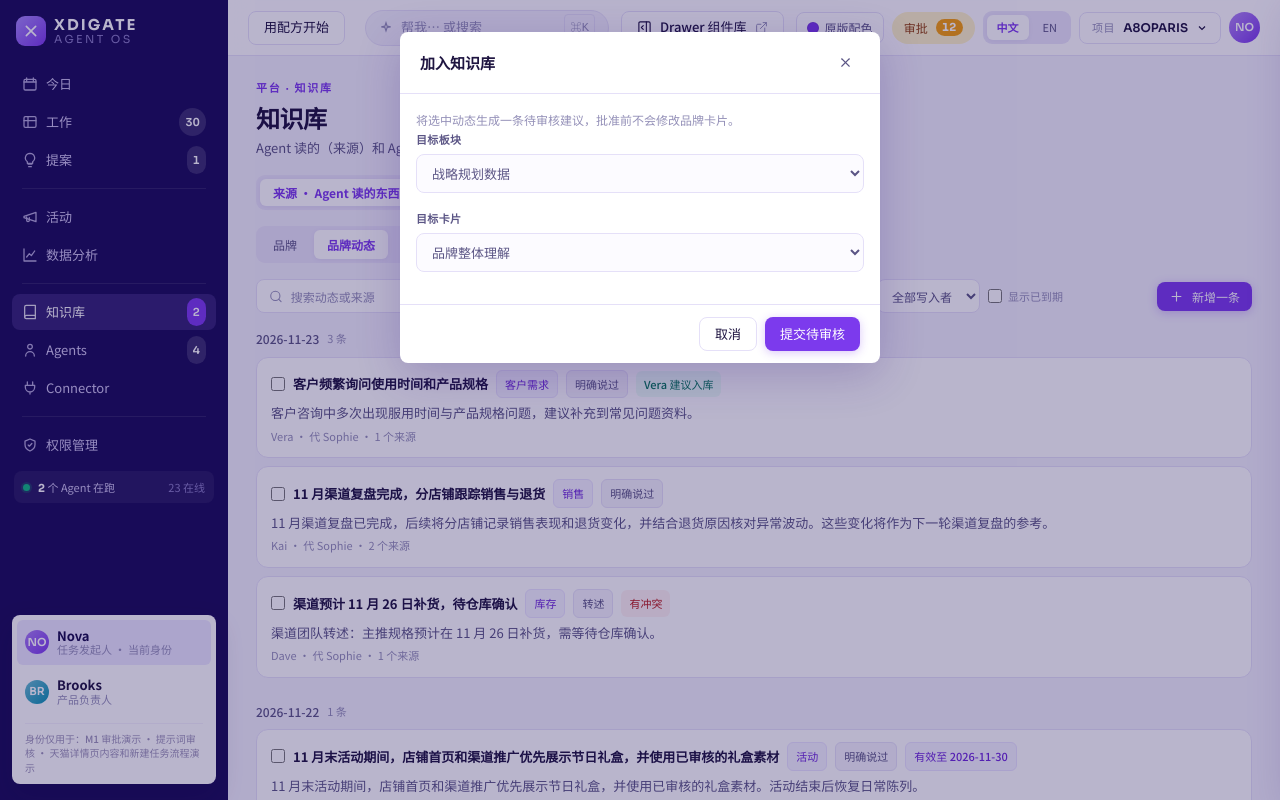
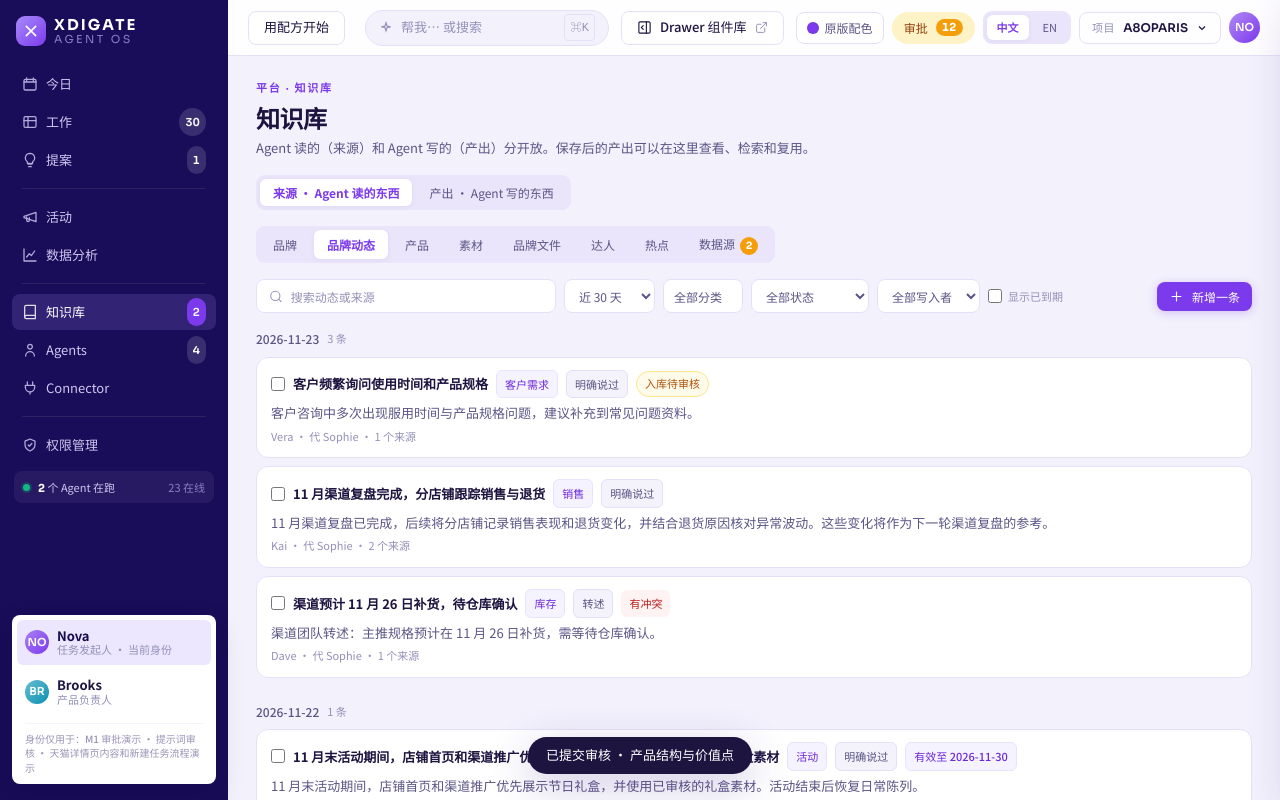
Before and after one commit to Sam-digate/Home-xdigate, a plain HTML site: page xin2/index.html in a window 1280 px wide. Both pictures are taken after a click on the button "Vera 建议入库". Drawn offline with nearby package versions, Linux system fonts and the light colour scheme.

Commit message:
Automatically match brand updates for knowledge review

```diff
--- a/xin2/js/08-subthreads-newthread-init.js
+++ b/xin2/js/08-subthreads-newthread-init.js
@@ -294,7 +294,7 @@ function openContentData(i){
  </div>`;
  $('mod').classList.add('on');
 }
-function closeMod(){S.paLogin=null;if(document.querySelector('#mod .new-task-modal'))taReset();if(typeof closePermissionFocus==='function')closePermissionFocus();S.manualFallback=false;S.campSync=null;S.newCampaignId=null;$('mod').classList.remove('on','plan-mode','asset-mode','permission-modal-wrap');}
+function closeMod(){clearTimeout(S.buPromotion?.recommendRun?.timer);S.buPromotion=null;S.paLogin=null;if(document.querySelector('#mod .new-task-modal'))taReset();if(typeof closePermissionFocus==='function')closePermissionFocus();S.manualFallback=false;S.campSync=null;S.newCampaignId=null;$('mod').classList.remove('on','plan-mode','asset-mode','permission-modal-wrap');}
 function mkThread(){
  const v=$('ni').value.trim();if(!v){toast('先写一句你想做什么');return;}
  if(!taReady())return;
--- a/xin2/js/32-brand-updates.js
+++ b/xin2/js/32-brand-updates.js
@@ -1,11 +1,11 @@
 /* Brand updates prototype: session-only records, no API writes. */
 const BU_DATE='2026-11-23';
+const BU_RECOMMEND_DURATION=1600;
 const BU_CATEGORIES=[['sales','销售','Sales'],['product','产品','Product'],['price','价格','Price'],['stock','库存','Inventory'],['demand','客户需求','Customer needs'],['issue','问题','Issues'],['campaign','活动','Campaigns'],['competitor','竞品','Competitors'],['people','人员','People'],['other','其他','Other']];
 const BU_RECORDS=[];
 const buText=(zh,en)=>typeof LANG!=='undefined'&&LANG==='en'?en:zh;
 const buLang=value=>typeof value==='object'?buText(value.zh,value.en):value;
 const buActor=()=>U[currentUser()]?.n||currentUser();
-function buSectionLabel(name){return buText(name,({'战略规划数据':'Brand strategy','竞争对手分析':'Competitor analysis','品牌生态位分析':'Brand positioning'})[name]||name);}
 function buCardLabel(entry){const key=entry.id.match(/k\d+$/)?.[0];return buText(entry.n,({k1:'Brand overview',k2:'Core positioning',k3:'Restricted terms',k4:'Audience insights',k5:'Brand expression',k6:'Competitor analysis',k7:'Product value',k8:'Brand positioning'})[key]||entry.n);}
 function buSlackDemoSources(brandId, index, date, speaker, text, extra){
  const baseUrl='https://example.com/brand-updates/'+brandId+'/';
@@ -76,6 +76,11 @@ function buStatus(record){
  }
  return record.suggested?'suggested':'';
 }
+function buPromotionBlock(records){
+ if(records.some(record=>record?.correctedBy))return buText('已被更正的动态不能存入知识库','Corrected updates cannot be saved to the knowledge base');
+ if(records.some(record=>record&&['pending','stored'].includes(buStatus(record))))return buText('所选动态中已有待审核或已入库的条目','Some selected updates are already pending review or in the knowledge base');
+ return '';
+}
 function buVisible(){
  const f=buState(),cutoff=new Date(BU_DATE+'T12:00:00Z');cutoff.setUTCDate(cutoff.getUTCDate()-Number(f.days));
  return buRows().filter(r=>(f.expired||!r.expires||r.expires>=BU_DATE)&&(f.days==='all'||r.date>=cutoff.toISOString().slice(0,10))&&f.categories.includes(r.category)&&(f.status==='all'||(f.status==='conflict'?buConflictRecords(r).length>1:buStatus(r)===f.status))&&(f.writer==='all'||r.writer===f.writer)&&(!f.query||[buRecordTitle(r),buLang(r.text),r.author,r.sponsor,...r.sources.map(x=>x.url)].join(' ').toLowerCase().includes(f.query.toLowerCase()))).sort((a,b)=>b.date.localeCompare(a.date));
@@ -109,12 +114,13 @@ function buSelectAll(selected){
 function buSelectionHTML(rows, selected){
  if(!rows.length||!selected.length)return '';
  const allSelected=rows.every(record=>selected.includes(record.id));
- const canDelete=selected.every(id=>buCanDelete(buFind(id)));
- const hasCorrected=buHasCorrectedUpdates(selected);
+ const records=selected.map(buFind);
+ const canDelete=records.every(buCanDelete);
+ const blocked=buPromotionBlock(records);
  return `<div class="bu-selection">
   <label class="bu-select-all"><input type="checkbox" ${allSelected?'checked':''} onchange="buSelectAll(this.checked)">${buText('全选','Select all')}</label>
   <b>${buText('已选','Selected')} ${selected.length}</b>
-  <button type="button" class="btn sm" onclick="buPromotePrompt()" ${hasCorrected?`disabled title="${buText('已被更正的动态不能存入知识库','Corrected updates cannot be saved to the knowledge base')}"`:''}>${buText('加入知识库','Add to knowledge')}</button>
+  <button type="button" class="btn sm bu-promote-btn" onclick="buPromotePrompt()" ${blocked?`disabled title="${esc(blocked)}"`:''}>${buText('加入知识库','Add to knowledge')}</button>
   <button type="button" class="btn ghost sm bu-delete-btn" onclick="buDeletePrompt()" ${canDelete?'':`disabled title="${buText('所选动态中包含无权删除的条目','Some selected updates cannot be deleted')}"`}>${buText('删除所选','Delete selected')}</button>
   <button type="button" class="btn ghost sm" onclick="buSelectAll(false)">${buText('取消选择','Clear selection')}</button>
  </div>`;
@@ -124,7 +130,7 @@ function buStatusHTML(record){
  const status=buStatus(record),labels={suggested:buText('Vera 建议入库','Vera recommends adding'),pending:buText('入库待审核','Pending knowledge review'),stored:buText('已入库','Added to knowledge')};
  const showProposal=status&&!(record.correctedBy&&status==='suggested');
  const conflictStatus=buConflictRecords(record).length>1?`<span class="chip bu-conflict">${buText('有冲突','Conflict')}</span>`:record.history.some(event=>event.action==='resolved')?`<span class="chip bu-stored">${buText('以此为准','Confirmed')}</span>`:'';
- return `${conflictStatus}${showProposal?`<button class="chip ${status==='pending'?'mut':'bu-stored'}" onclick="${status==='suggested'?`buPromotePrompt(['${record.id}'])`:`buOpenSuggestion('${record.id}')`}">${labels[status]}</button>`:''}`;
+ return `${conflictStatus}${showProposal?`<button class="${status==='pending'?'kb-update-badge':'chip bu-stored'}" onclick="${status==='suggested'?`buPromotePrompt(['${record.id}'])`:`buOpenSuggestion('${record.id}')`}">${labels[status]}</button>`:''}`;
 }
 function buSourceHTML(source,index,action=''){
  const slack=source.slack;
@@ -344,25 +350,72 @@ function buCorrectionHTML(original){
 }
 function buPromotePrompt(ids=buState().selected){
  if(!buAccess())return;const records=ids.map(buFind).filter(Boolean);if(!records.length||records.length!==ids.length)return;
- if(buHasCorrectedUpdates(ids)){toast(buText('已被更正的动态不能存入知识库。','Corrected updates cannot be saved to the knowledge base.'));return;}
- S.buPromotion={brandId:knowledgeActiveBrand().id,ids:[...ids],owner:currentUser()};
- const entries=knowledgeBrandEntries(),categories=[...new Set(entries.map(e=>e.cat))];
- kpDialog(buText('加入知识库','Add to knowledge'),`<div data-i18n-skip><p class="bu-caption">${buText('将选中动态生成一条待审核建议，批准前不会修改品牌卡片。','Create one review proposal from the selected updates. Brand cards remain unchanged until approval.')}</p><div class="fld"><label for="bu-target-section">${buText('目标板块','Target section')}</label><select id="bu-target-section" onchange="buTargetOptions(this.value)">${categories.map(c=>`<option value="${esc(c)}">${esc(buSectionLabel(c))}</option>`).join('')}</select></div><div class="fld"><label for="bu-target-card">${buText('目标卡片','Target card')}</label><select id="bu-target-card">${entries.filter(e=>e.cat===categories[0]).map(e=>`<option value="${e.id}">${esc(buCardLabel(e))}</option>`).join('')}</select></div><p id="bu-promote-error" class="bu-error" role="alert"></p></div>`,`<button class="btn ghost" onclick="closeMod()">${buText('取消','Cancel')}</button><button class="btn" onclick="buPromote()">${buText('提交待审核','Submit for review')}</button>`);
+ const blocked=buPromotionBlock(records);
+ if(blocked){toast(blocked);return;}
+ clearTimeout(S.buPromotion?.recommendRun?.timer);
+ kbBrandUpdatesEnsure();
+ const draft={brandId:knowledgeActiveBrand().id,ids:[...ids],owner:currentUser(),recommendRun:{}};
+ S.buPromotion=draft;
+ const title=buText('正在匹配知识库卡片','Finding a knowledge base card');
+ const modal=$('mod');
+ modal.classList.remove('asset-mode','plan-mode');
+ modal.innerHTML=`<section class="mbox bu-progress-dialog" role="dialog" aria-modal="true" aria-labelledby="bu-progress-title" aria-describedby="bu-progress-note" data-i18n-skip>
+  <div class="bu-progress-heading"><h3 id="bu-progress-title">${title}</h3><button id="bu-progress-cancel" type="button" class="btn ghost sm" onclick="closeMod()">${buText('取消','Cancel')}</button></div>
+  <p id="bu-progress-note" class="bu-caption">${buText('匹配完成后，将自动提交审核。','Once a card is matched, the update will be submitted for review automatically.')}</p>
+  <div class="bu-recommend-progress" role="progressbar" aria-labelledby="bu-progress-title" style="--bu-recommend-duration:${BU_RECOMMEND_DURATION}ms"><span></span></div>
+ </section>`;
+ modal.classList.add('on');
+ $('bu-progress-cancel')?.focus({preventScroll:true});
+ draft.recommendRun.timer=setTimeout(()=>buFinishRecommendation(draft),BU_RECOMMEND_DURATION);
 }
-function buTargetOptions(category){$('bu-target-card').innerHTML=knowledgeBrandEntries().filter(e=>e.cat===category).map(e=>`<option value="${e.id}">${esc(buCardLabel(e))}</option>`).join('');}
-function buPromote(){
+function buTargetBusy(entry){return Boolean(entry.pendingUpdate||entry.sections?.some(section=>section.pendingUpdate));}
+function buRecommendedTargets(record){
+ const byCategory={
+  sales:['k1','k2'],product:['k7','k2'],price:['k8','k2'],stock:['k7','k1'],
+  demand:['k4','k7'],issue:['k4','k7'],campaign:['k5','k2'],competitor:['k6','k8'],
+  people:['k1','k2'],other:['k1']
+ };
+ return byCategory[record.category]||byCategory.other;
+}
+function buFindRecommendedTarget(records,cards){
+ const matches=records.map(buRecommendedTargets);
+ const common=matches[0].filter(key=>matches.every(keys=>keys.includes(key)));
+ const ranked=[...new Set([...common,'k1','k2','k8','k5'])];
+ return ranked.map(key=>cards.find(card=>card.id.endsWith(key))).find(card=>card&&!buTargetBusy(card));
+}
+function buFinishRecommendation(draft){
+ if(S.buPromotion!==draft||!draft.recommendRun||!$('mod').classList.contains('on')||!$('mod').querySelector('.bu-recommend-progress'))return;
+ draft.recommendRun=null;
+ if(draft.owner!==currentUser()||draft.brandId!==knowledgeActiveBrand().id||!buAccess()){
+  closeMod();return;
+ }
+ const records=draft.ids.map(buFind);
+ if(records.some(record=>!record||record.correctedBy)){
+  buPromotionError(buText('所选动态已变化，请重新选择。','The selected updates have changed. Select them again.'));return;
+ }
+ const entry=buFindRecommendedTarget(records,knowledgeBrandEntries());
+ if(entry){buPromote(entry.id);return;}
+ buPromotionError(buText('推荐的卡片均有建议待审核，请处理后重试。','Recommended cards have pending reviews. Try again after they are reviewed.'));
+}
+function buPromotionError(message){closeMod();toast(message);}
+function buPromote(recommendedId){
  const draft=S.buPromotion;if(!draft||!buAccess()||draft.owner!==currentUser()||draft.brandId!==knowledgeActiveBrand().id)return;
- const records=draft.ids.map(buFind).filter(Boolean),entry=knowledgeBrandEntries().find(e=>e.id===$('bu-target-card').value&&e.cat===$('bu-target-section').value);
- if(!records.length||records.length!==draft.ids.length||!entry)return;
- if(buHasCorrectedUpdates(draft.ids)){$('bu-promote-error').textContent=buText('已被更正的动态不能存入知识库。','Corrected updates cannot be saved to the knowledge base.');return;}
- if(entry.pendingUpdate||records.some(r=>['pending','stored'].includes(buStatus(r)))){$('bu-promote-error').textContent=buText('已有待审核或已入库内容，请先查看对应建议。','A pending or approved proposal already exists. Review that proposal first.');return;}
+ const records=draft.ids.map(buFind).filter(Boolean);
+ const entry=knowledgeBrandEntries().find(e=>e.id===recommendedId);
+ if(!records.length||records.length!==draft.ids.length){buPromotionError(buText('所选动态已变化，请重新选择。','The selected updates have changed. Select them again.'));return;}
+ if(!entry){buPromotionError(buText('暂未找到合适的目标卡片。','No suitable target card was found.'));return;}
+ const blocked=buPromotionBlock(records);
+ if(blocked){buPromotionError(blocked);return;}
+ if(buTargetBusy(entry)){buPromotionError(buText('目标卡片已有待审核建议，请待处理后重试。','The target card has a pending review. Try again after it is reviewed.'));return;}
  kbEnsureEntryVersions(entry);const at=new Date().toISOString();
- entry.pendingUpdate={baseVersion:entry.version,version:entry.version+1,baseText:entry.tx,nextText:[entry.tx,...records.map(r=>r.date+' · '+buLang(r.text))].filter(Boolean).join('\n\n'),sourceLabel:buText('品牌动态','Brand updates'),internalSource:true,agent:'Vera',generatedAt:at,detectedAt:at,brandUpdateIds:records.map(r=>r.id),evidence:records.map(r=>({summary:buLang(r.text),quote:buLang(r.text),location:r.date+' · '+r.author})),changeSummary:buText('根据所选品牌动态补充知识内容。','Add knowledge from the selected brand updates.'),reason:buText('需人工核对来源与内容后批准。','Human approval is required after checking sources and content.')};
+ const addition=records.map(r=>r.date+' · '+buLang(r.text)).join('\n\n');
+ entry.pendingUpdate={baseVersion:entry.version,version:entry.version+1,baseText:entry.tx,nextText:[entry.tx,addition].filter(Boolean).join('\n\n'),brandUpdateAddition:addition,sourceLabel:buText('品牌动态','Brand updates'),internalSource:true,agent:'Vera',generatedAt:at,detectedAt:at,brandUpdateIds:records.map(r=>r.id),evidence:records.map(r=>({summary:buLang(r.text),quote:buLang(r.text),location:r.date+' · '+r.author})),changeSummary:buText('根据所选品牌动态补充知识内容。','Add knowledge from the selected brand updates.'),reason:buText('需人工核对来源与内容后批准。','Human approval is required after checking sources and content.')};
  records.forEach(record=>{record.suggestion={target:entry.id};buLog(record,'promoted');record.history.at(-1).target=entry.id;});
- buState().selected=[];S.buPromotion=null;closeMod();render();
+ buState().selected=[];clearTimeout(draft.recommendRun?.timer);S.buPromotion=null;closeMod();render();
  const detail=$('dw').querySelector('.bu-detail-drawer');
  if($('dw').classList.contains('on')&&detail&&draft.ids.includes(detail.dataset.recordId))buOpenDetails(detail.dataset.recordId,detail.dataset.tab);
- toast(buText('已生成一条待审核建议','Created one pending review proposal'));
+ const name=buCardLabel(entry);
+ toast(buText(`已提交审核 · ${name}`,`Submitted for review · ${name}`));
 }
 function buOpenSuggestion(id){const record=buFind(id);if(!record?.suggestion)return;kbOpenBrandUpdate(record.suggestion.target);}
 buInit();
```
Also changed, not shown: xin2/css/18-brand-updates.css (+10 -0 lines), xin2/js/24-kb-update-review.js (+7 -3 lines), xin2/js/25-kb-insight-sections.js (+8 -2 lines), 1 other file.
